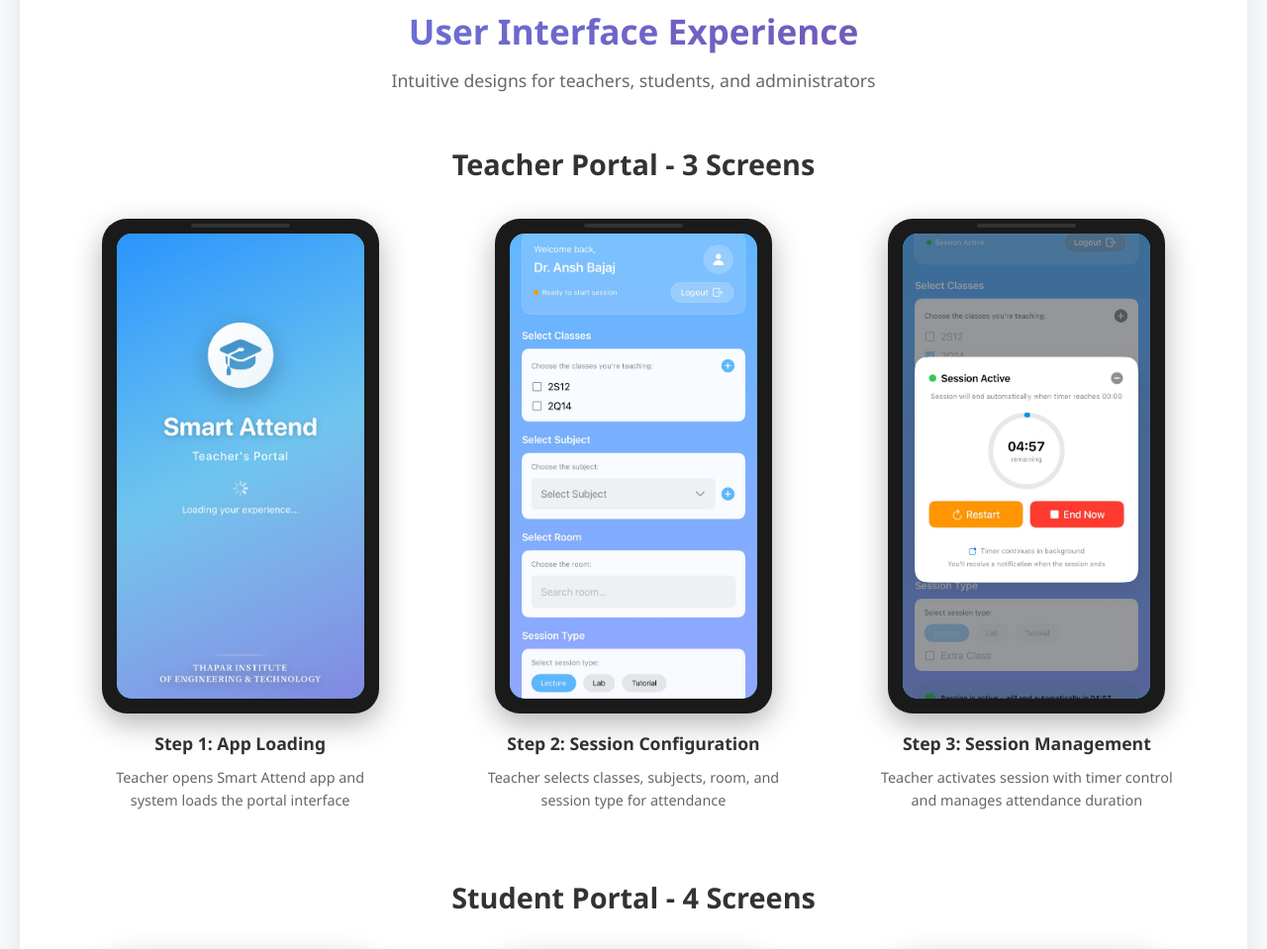
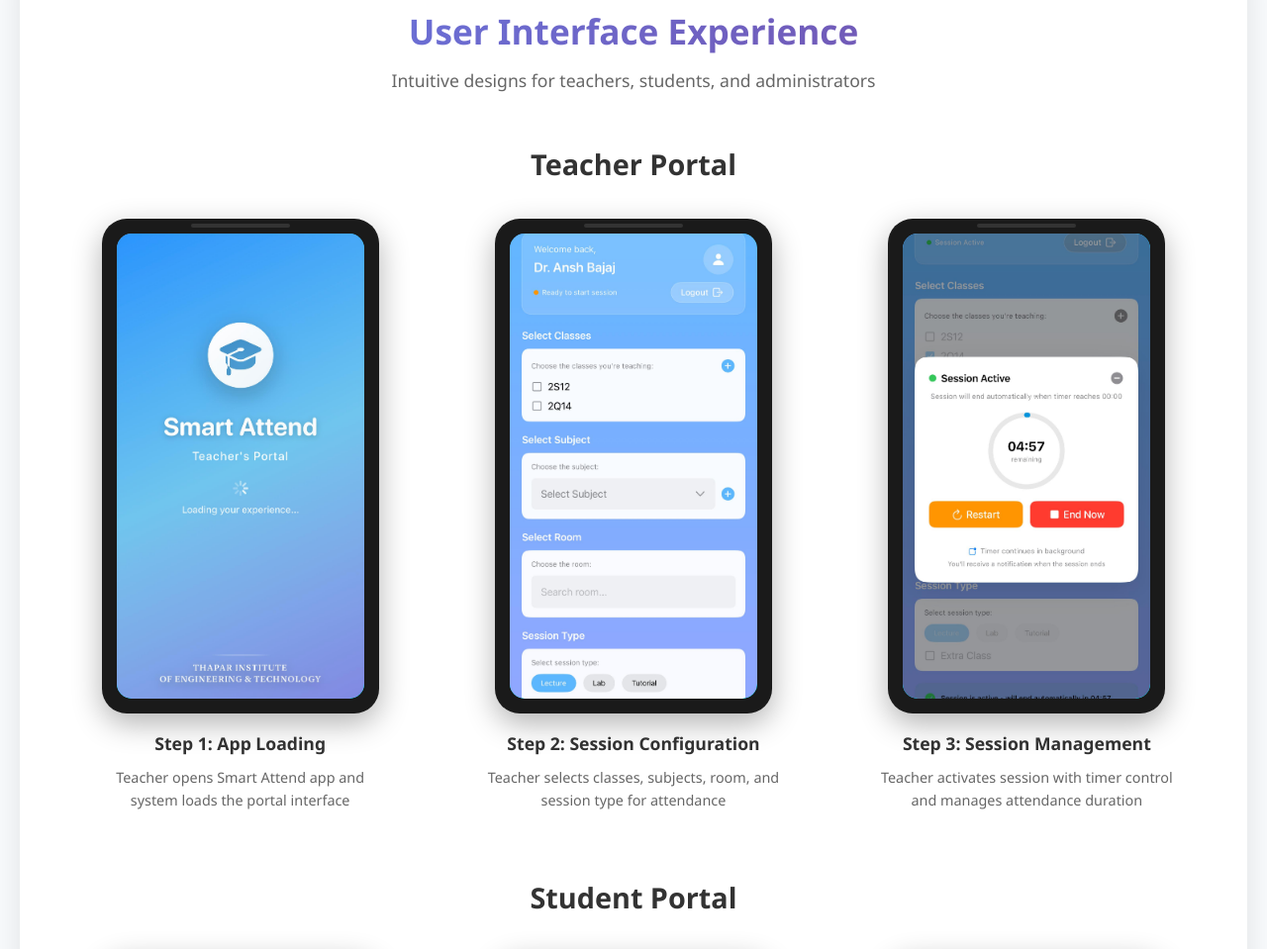
Before and after one commit to Ishank5/AttendX-workflow, a plain HTML site: page index.html in a window 1280 px wide. Shown: the part 2149-3108 px from the top of the page at 99% size. Drawn offline with Linux system fonts and the light colour scheme.

Commit message:
Update index.html

```diff
--- a/index.html
+++ b/index.html
@@ -151,7 +151,7 @@
 
                 <!-- Teacher's App UI -->
                 <div class="ui-category">
-                    <h3>Teacher Portal - 3 Screens</h3>
+                    <h3>Teacher Portal</h3>
                     <div class="ui-grid teacher-ui">
                         <div class="ui-screen">
                             <div class="phone-frame">
@@ -197,7 +197,7 @@
 
                 <!-- Student's App UI -->
                 <div class="ui-category">
-                    <h3>Student Portal - 4 Screens</h3>
+                    <h3>Student Portal</h3>
                     <div class="ui-grid student-ui">
                         <div class="ui-screen">
                             <div class="phone-frame">
@@ -255,7 +255,7 @@
 
                 <!-- Teacher's Dashboard UI -->
                 <div class="ui-category">
-                    <h3>Analytics Dashboard - 2 Screens</h3>
+                    <h3>Analytics Dashboard</h3>
                     <div class="ui-grid dashboard-ui">
                         <div class="ui-screen dashboard-wide">
                             <div class="desktop-frame">
```
